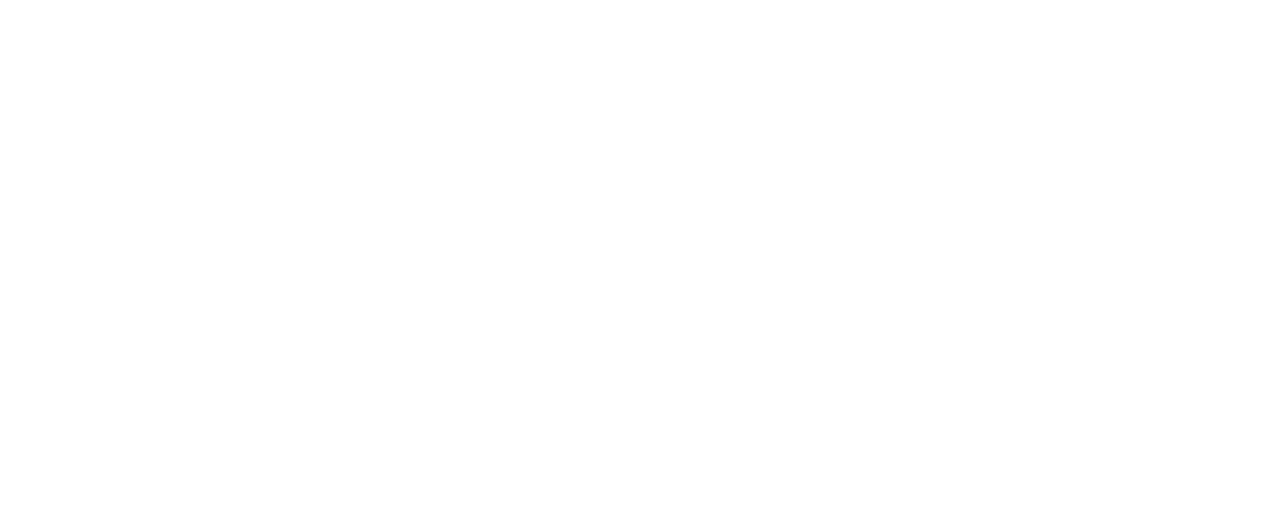
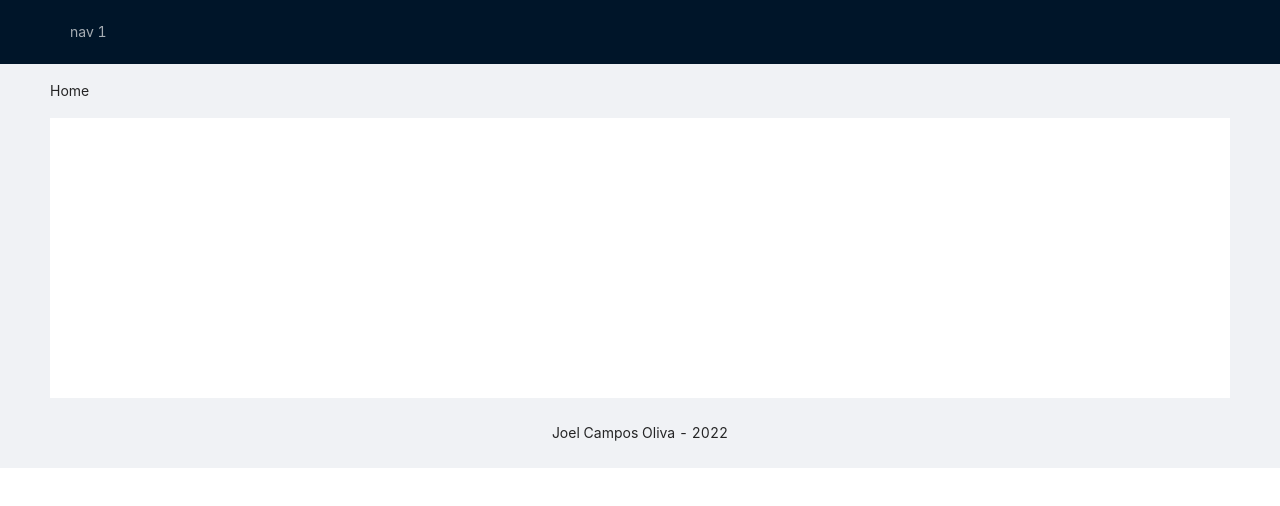
Before and after one commit to TheMineWayEstudis/M5-s-final-project-website, a React (Create React App) app in the folder web-m5/: page / in a window 1280 px wide. Shown: the top 506 px of the page. Built offline with nearby package versions, Linux system fonts and the light colour scheme.

Commit message:
Basic components

```diff
--- a/web-m5/src/App.tsx
+++ b/web-m5/src/App.tsx
@@ -1,9 +1,10 @@
 import './App.css';
+import BaseLayout from './view/shared/Layout/BaseLayout';
 
-function App() {
+export default function App() {
   return (
-    <></>
+    <BaseLayout>
+      <></>
+    </BaseLayout>
   );
 }
-
-export default App;
--- /dev/null
+++ b/web-m5/src/view/shared/Layout/BaseFooter.tsx
@@ -0,0 +1,7 @@
+import { Footer } from 'antd/lib/layout/layout';
+
+export default function BaseFooter() {
+    return (
+        <Footer style={{ textAlign: 'center' }}>Joel Campos Oliva - 2022</Footer>
+    );
+}
--- /dev/null
+++ b/web-m5/src/view/shared/Layout/BaseHeader.tsx
@@ -0,0 +1,16 @@
+import { Menu } from 'antd'
+import { Header } from 'antd/lib/layout/layout'
+import React from 'react'
+
+export default function BaseHeader() {
+    return (
+        <Header>
+            <div className="logo" />
+
+            {/* Navigation menu */}
+            <Menu theme="dark" mode="horizontal" defaultSelectedKeys={['2']}>
+                <Menu.Item key={1}>{`nav ${1}`}</Menu.Item>
+            </Menu>
+        </Header>
+    );
+}
--- /dev/null
+++ b/web-m5/src/view/shared/Layout/BaseLayout.tsx
@@ -0,0 +1,21 @@
+import { Layout } from 'antd';
+import { Content } from 'antd/lib/layout/layout';
+import BaseHeader from './BaseHeader';
+import BaseFooter from './BaseFooter';
+import './layout.css';
+import NavigatorBreadcrumb from './NavigatorBreadcrumb';
+
+export default function BaseLayout(props: { children: JSX.Element[] | JSX.Element }) {
+    return (
+        <Layout className="layout">
+            <BaseHeader/>
+            <Content style={{ padding: '0 50px' }}>
+                <NavigatorBreadcrumb/>
+                <div className="site-layout-content">
+                    {props.children}
+                </div>
+            </Content>
+            <BaseFooter/>
+        </Layout>
+    );
+}
--- /dev/null
+++ b/web-m5/src/view/shared/Layout/NavigatorBreadcrumb.tsx
@@ -0,0 +1,10 @@
+import { Breadcrumb } from 'antd';
+import React from 'react'
+
+export default function NavigatorBreadcrumb() {
+    return (
+        <Breadcrumb style={{ margin: '16px 0' }}>
+            <Breadcrumb.Item>Home</Breadcrumb.Item>
+        </Breadcrumb>
+    );
+}
--- /dev/null
+++ b/web-m5/src/view/shared/Layout/layout.css
@@ -0,0 +1,16 @@
+.site-layout-content {
+    min-height: 280px;
+    padding: 24px;
+    background: #fff;
+  }
+  #components-layout-demo-top .logo {
+    float: left;
+    width: 120px;
+    height: 31px;
+    margin: 16px 24px 16px 0;
+    background: rgba(255, 255, 255, 0.3);
+  }
+  .ant-row-rtl #components-layout-demo-top .logo {
+    float: right;
+    margin: 16px 0 16px 24px;
+  }
```
